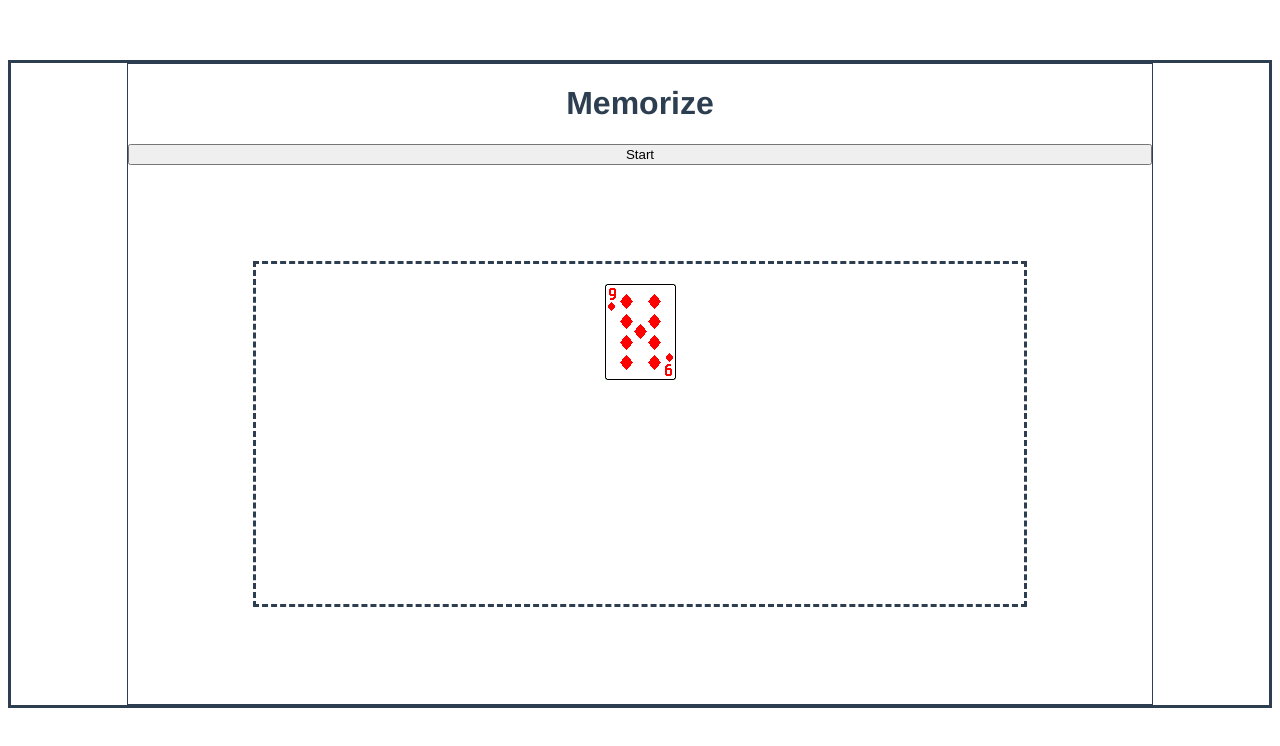
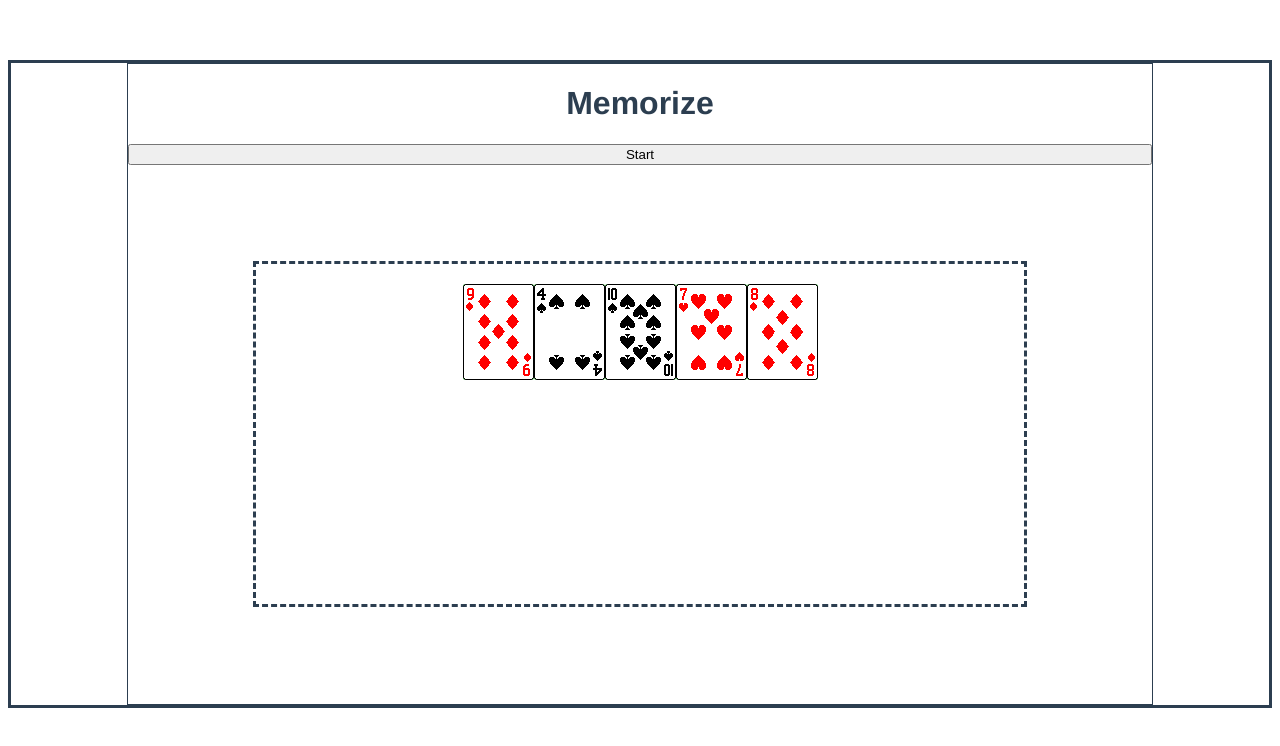
Before and after one commit to kevin21hk/vue-memorize, a Vue app: page / in a window 1280 px wide. Both pictures are taken after a click on the button "Start". Shown: the top 746 px of the page. Built offline with nearby package versions, Linux system fonts and the light colour scheme.

Commit message:
add 5 random card displaying

```diff
--- a/src/components/GameBoard.vue
+++ b/src/components/GameBoard.vue
@@ -4,8 +4,13 @@
 <button @click='start'>
     Start
 </button>
-<div class = "card-container">
-    <CardDisplay :SpriteX="this.SpriteX" :SpriteY="this.SpriteY"></CardDisplay>
+<div class = "card-container" v-if="showCards">
+    <template v-for="card in deck.slice(0,5)" :key="card.id">
+    <CardDisplay
+        :SpriteX="card.spriteX"
+        :SpriteY="card.spriteY"
+        ></CardDisplay>
+    </template>
 </div>
 </div>
 </template>
@@ -19,7 +24,8 @@ data() {
         deck : [],
         deck2D : [],
         SpriteX : 0,
-        SpriteY : 0
+        SpriteY : 0,
+        showCards: false,
     }
 },
 components:{
@@ -36,8 +42,9 @@ initiateNewDeck() {
 
 const suits = ['Spades','Clubs','Hearts','Diamonds']
 const ranks = ['Ace', '2', '3', '4', '5', '6', '7', '8', '9', '10', 'Jack', 'Queen', 'King']
-const cardX = 71;
-const cardY = 96;
+const cardX = 71
+const cardY = 96
+let id = 1
 
 for (let suitIndex = 0; suitIndex < suits.length; suitIndex++){
     for (let rankIndex = 0; rankIndex < ranks.length; rankIndex++){
@@ -46,41 +53,38 @@ for (let suitIndex = 0; suitIndex < suits.length; suitIndex++){
         suit : suits[suitIndex],
         rank : ranks[rankIndex],
         value : rankIndex + 1,
+        id,
         spriteX : rankIndex * cardX,
         spriteY : suitIndex * cardY
     }
     // console.log(`Card value: ${card.value}, Suit index: ${suitIndex}, Rank index: ${rankIndex}, spriteX: ${card.spriteX}, spriteY: ${card.spriteY}`)
     this.deck.push(card)
+    id++
     }
 }
-    this.createDeck2D();
+    this.createDeck2D()
 }   ,
 shuffle(){
     for (let i = this.deck.length - 1; i > 0; i--){
     const rand = Math.floor(Math.random() * (i+1));
     [this.deck[i], this.deck[rand]] = [this.deck[rand], this.deck[i]];
     }
-    this.createDeck2D();
     console.log(`Deck Shuffled ${JSON.stringify(this.deck2D)}`)
     console.log(`Card value: ${this.deck2D[0][0].value}, spriteX: ${this.deck2D[0][0].spriteX}, spriteY: ${this.deck2D[0][0].spriteY}`)
 }
 ,
 start(){
-    this.deck = [];
-    this.deck2D = [];
-    this.initiateNewDeck();
-    this.shuffle();
-    this.SpriteX = this.deck2D[0][0].spriteX
-    this.SpriteY = this.deck2D[0][0].spriteY
- // display first indexes from deck for the time being
-    console.log(this.deck2D[0][0])
-
+    this.deck = []
+    this.deck2D = []
+    this.initiateNewDeck()
+    this.shuffle()
+    this.showCards = true
 },
 createDeck2D()
 {
  //create 2d array 4 rows 13 columns
-    const rows = 4;
-    const cols = 13;
+    const rows = 4
+    const cols = 13
     this.deck2D = []
 
 for (let i = 0; i < rows; i++) {
```
